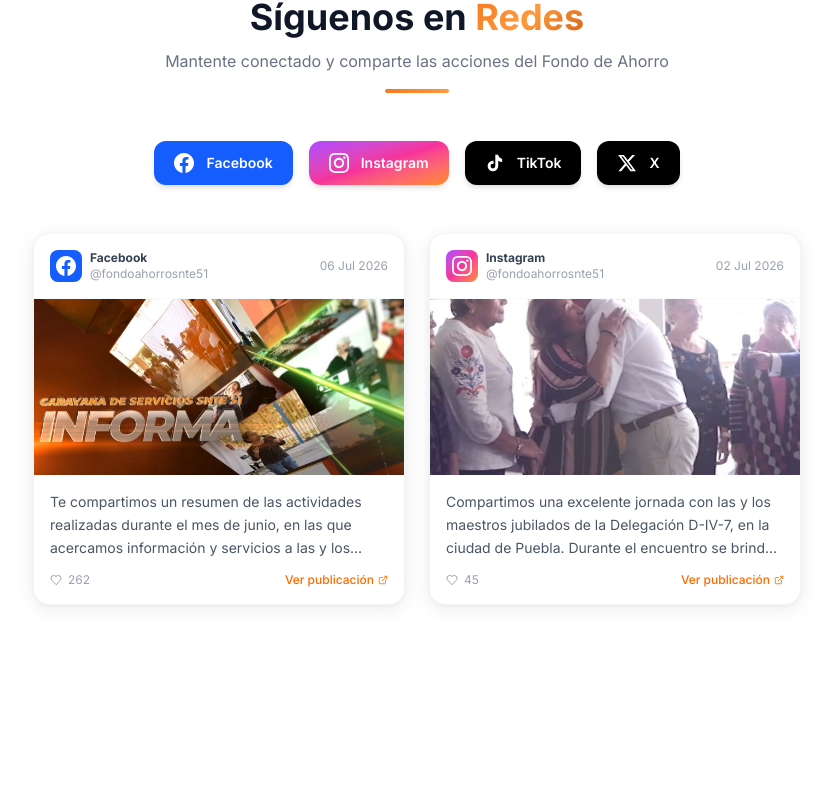
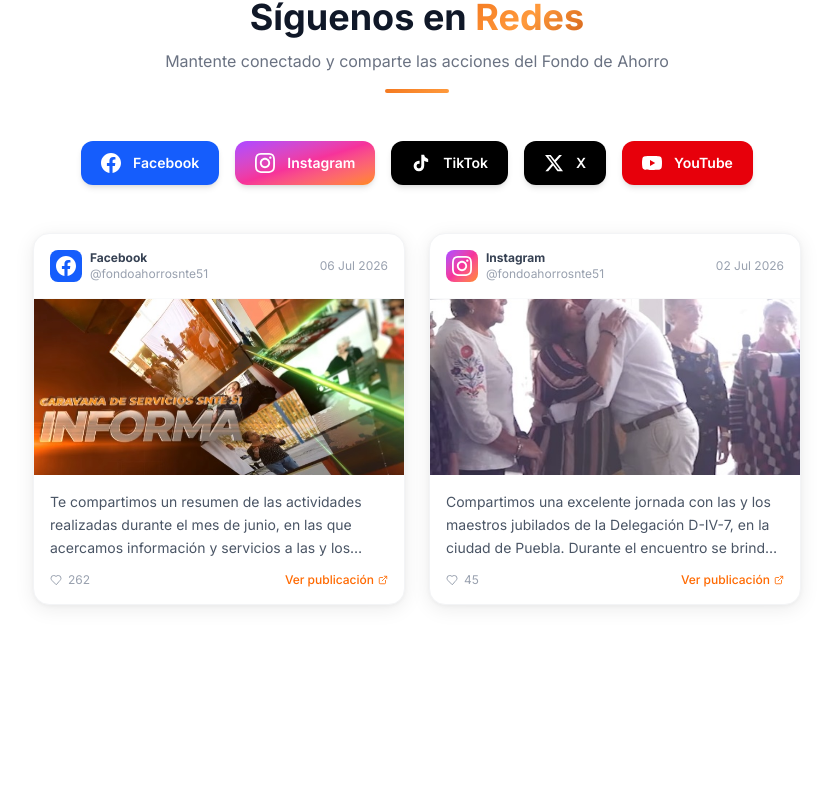
Before and after one commit to ROCAStudioo/director-snte51, a Next.js app: page / in a window 1280 px wide. Shown: the part 10929-11724 px from the top of the page, without its empty margins (223-1056 px from the left). Built offline with nearby package versions, Linux system fonts and the light colour scheme; no server answers; the database is empty.

Commit message:
Agregar YouTube @oficialmtroomar

```diff
--- a/src/components/Footer.tsx
+++ b/src/components/Footer.tsx
@@ -16,6 +16,9 @@
   )},
   { name: 'X', href: siteConfig.social.twitter, icon: () => (
     <svg viewBox="0 0 24 24" className="w-4 h-4 fill-current"><path d="M18.244 2.25h3.308l-7.227 8.26 8.502 11.24H16.17l-5.214-6.817L4.99 21.75H1.68l7.73-8.835L1.254 2.25H8.08l4.713 6.231zm-1.161 17.52h1.833L7.084 4.126H5.117z"/></svg>
+  )},
+  { name: 'YouTube', href: siteConfig.social.youtube, icon: () => (
+    <svg viewBox="0 0 24 24" className="w-4 h-4 fill-current"><path d="M23.495 6.205a3.007 3.007 0 0 0-2.088-2.088c-1.87-.501-9.396-.501-9.396-.501s-7.507-.01-9.396.501A3.007 3.007 0 0 0 .527 6.205a31.247 31.247 0 0 0-.522 5.805 31.247 31.247 0 0 0 .522 5.783 3.007 3.007 0 0 0 2.088 2.088c1.868.502 9.396.502 9.396.502s7.506 0 9.396-.502a3.007 3.007 0 0 0 2.088-2.088 31.247 31.247 0 0 0 .5-5.783 31.247 31.247 0 0 0-.5-5.805zM9.609 15.601V8.408l6.264 3.602z"/></svg>
   )},
 ];
 
--- a/src/components/SocialSection.tsx
+++ b/src/components/SocialSection.tsx
@@ -42,6 +42,16 @@
     icon: () => (
       <svg viewBox="0 0 24 24" className="w-5 h-5 fill-current">
         <path d="M18.244 2.25h3.308l-7.227 8.26 8.502 11.24H16.17l-5.214-6.817L4.99 21.75H1.68l7.73-8.835L1.254 2.25H8.08l4.713 6.231zm-1.161 17.52h1.833L7.084 4.126H5.117z"/>
+      </svg>
+    ),
+  },
+  youtube: {
+    name: 'YouTube',
+    color: 'bg-red-600',
+    lightColor: 'bg-red-50 text-red-600 border-red-200',
+    icon: () => (
+      <svg viewBox="0 0 24 24" className="w-5 h-5 fill-current">
+        <path d="M23.495 6.205a3.007 3.007 0 0 0-2.088-2.088c-1.87-.501-9.396-.501-9.396-.501s-7.507-.01-9.396.501A3.007 3.007 0 0 0 .527 6.205a31.247 31.247 0 0 0-.522 5.805 31.247 31.247 0 0 0 .522 5.783 3.007 3.007 0 0 0 2.088 2.088c1.868.502 9.396.502 9.396.502s7.506 0 9.396-.502a3.007 3.007 0 0 0 2.088-2.088 31.247 31.247 0 0 0 .5-5.783 31.247 31.247 0 0 0-.5-5.805zM9.609 15.601V8.408l6.264 3.602z"/>
       </svg>
     ),
   },
--- a/src/data/site-data.ts
+++ b/src/data/site-data.ts
@@ -38,6 +38,7 @@
     instagram: 'https://instagram.com/oficialmtroomar',
     tiktok: 'https://tiktok.com/@oficialmtroomar',
     twitter: 'https://x.com/oficialmtroomar',
+    youtube: 'https://youtube.com/@oficialmtroomar',
   },
 };
 
```
